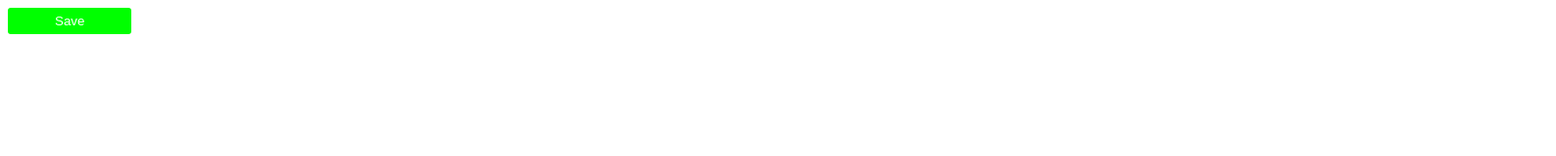
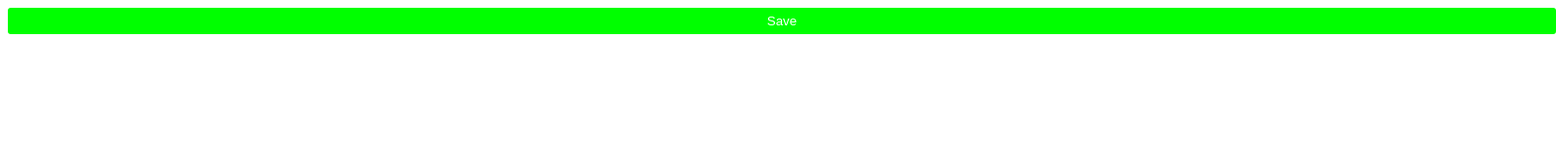
Before and after one commit to Naveen-11-11/GIT-Test, a plain HTML site: page button.html in a window 1280 px wide. In both pictures the pointer is over the button "Save". Shown: the whole page at 98% size, 1588 px wide, since content can reach past the window. Drawn offline with Linux system fonts and the light colour scheme.

Commit message:
Chnages in Sivaraman

```diff
--- a/button.html
+++ b/button.html
@@ -16,7 +16,7 @@
     }
     .save-btn:hover{
         background-color:lime;
-        width:10%;
+        width:125%;
     }
 </style>
 <body>
```
